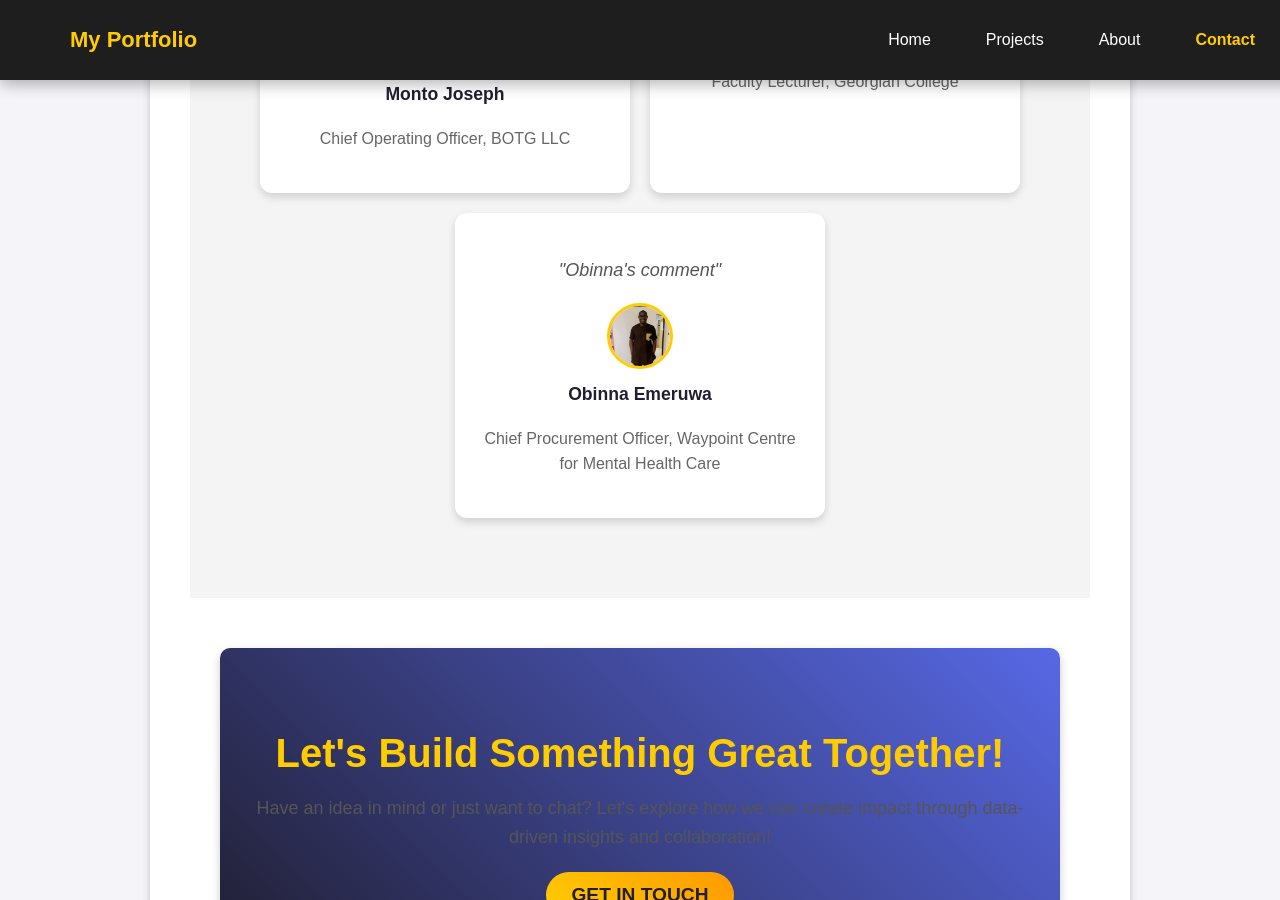
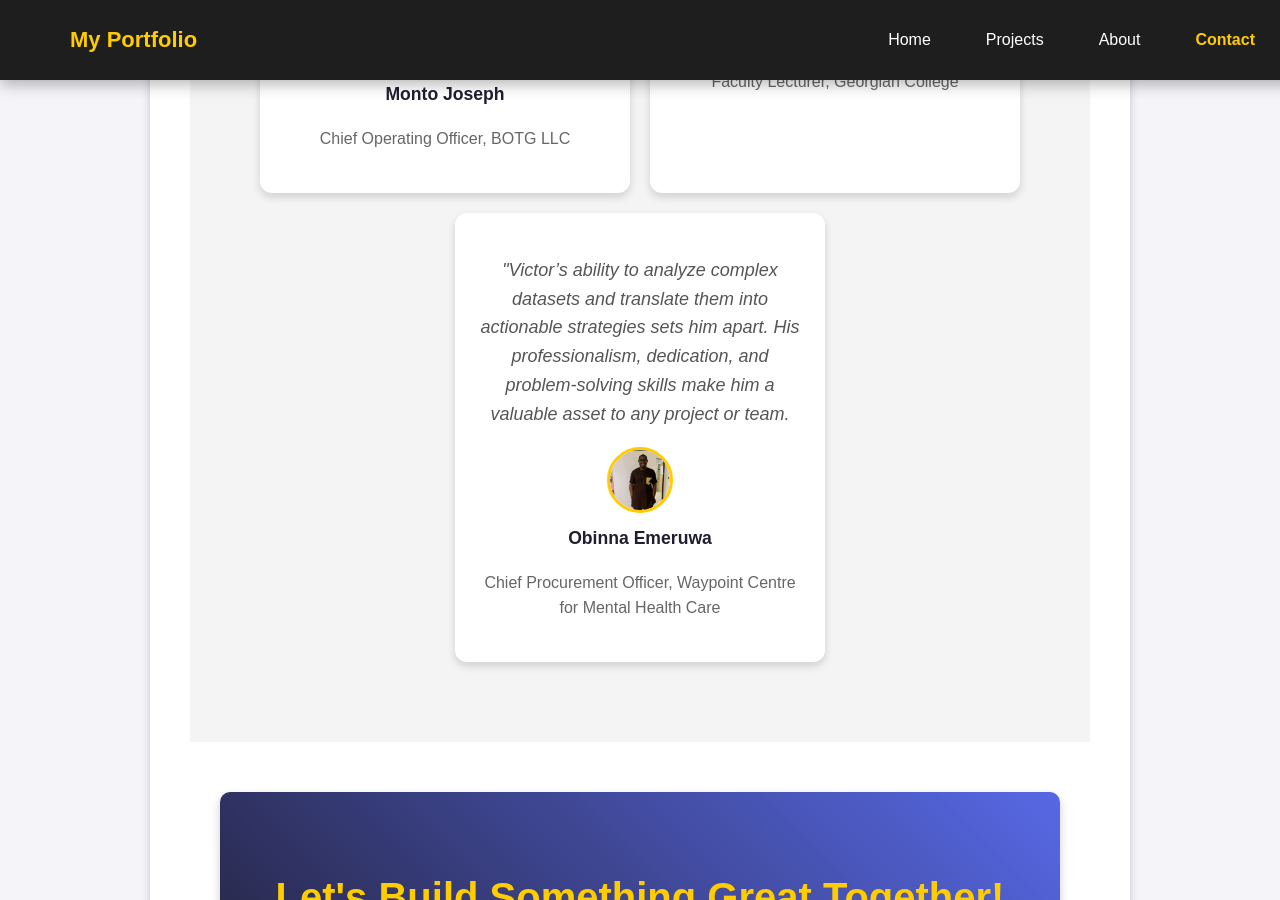
Before and after one commit to Vicmandip1/Portfolio, a Jekyll site: the page about.html, which Jekyll copies as it is, in a window 1280 px wide and 900 px high, scrolled down 5633 px. Built offline with Jekyll 4.4.1, drawn with Linux system fonts in a browser that asks for light colours.

Commit message:
Update about.html

```diff
--- a/about.html
+++ b/about.html
@@ -253,7 +253,7 @@
         <!-- Testimonial 3 -->
         <div class="testimonial">
             <div class="testimonial-content">
-                <p>"Obinna's comment"</p>
+                <p>"Victor’s ability to analyze complex datasets and translate them into actionable strategies sets him apart. His professionalism, dedication, and problem-solving skills make him a valuable asset to any project or team.</p>
             </div>
             <div class="testimonial-author">
                 <img src="assets/Images/obina pic.jpeg" alt="Michael Lee">
```
